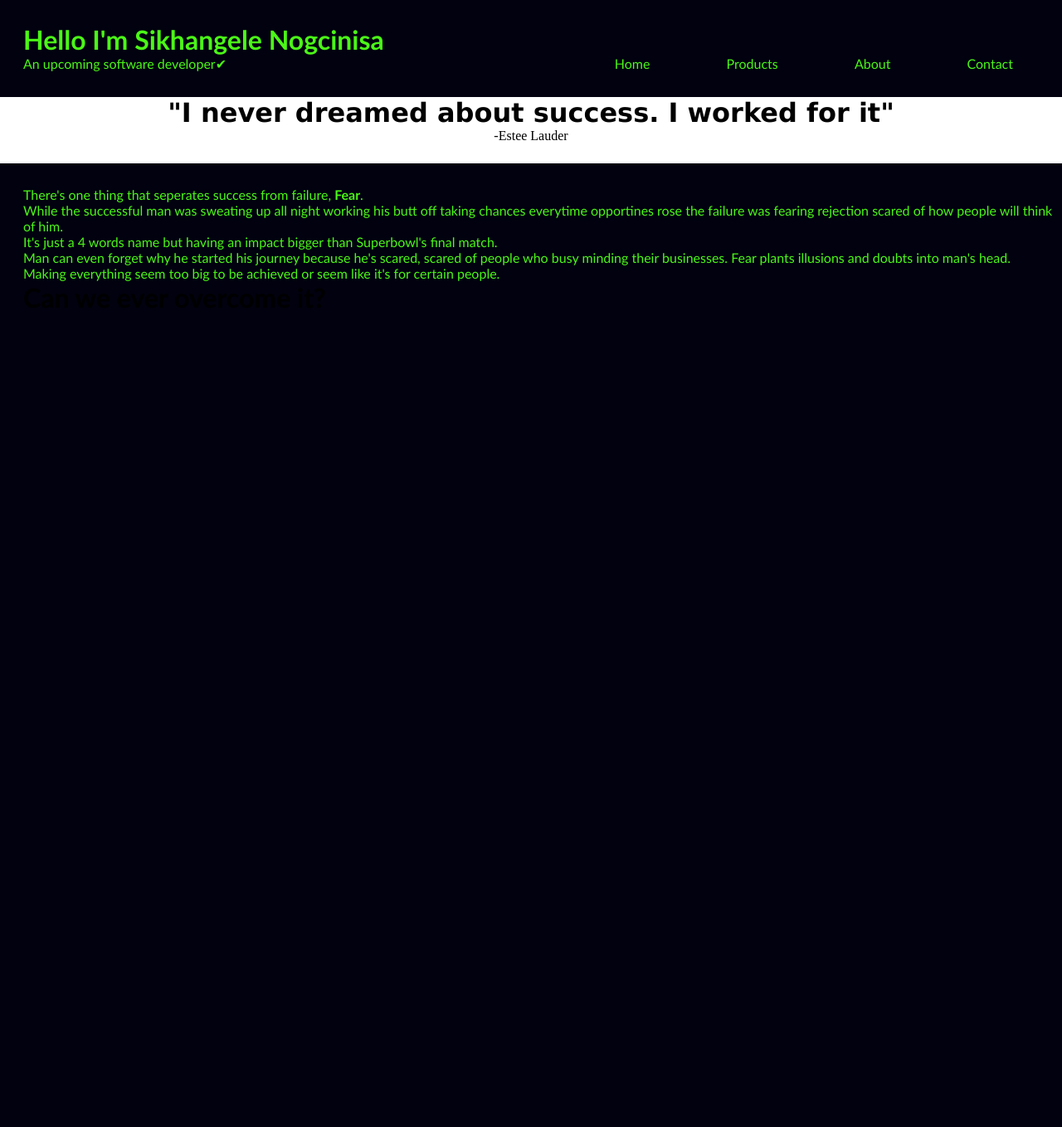
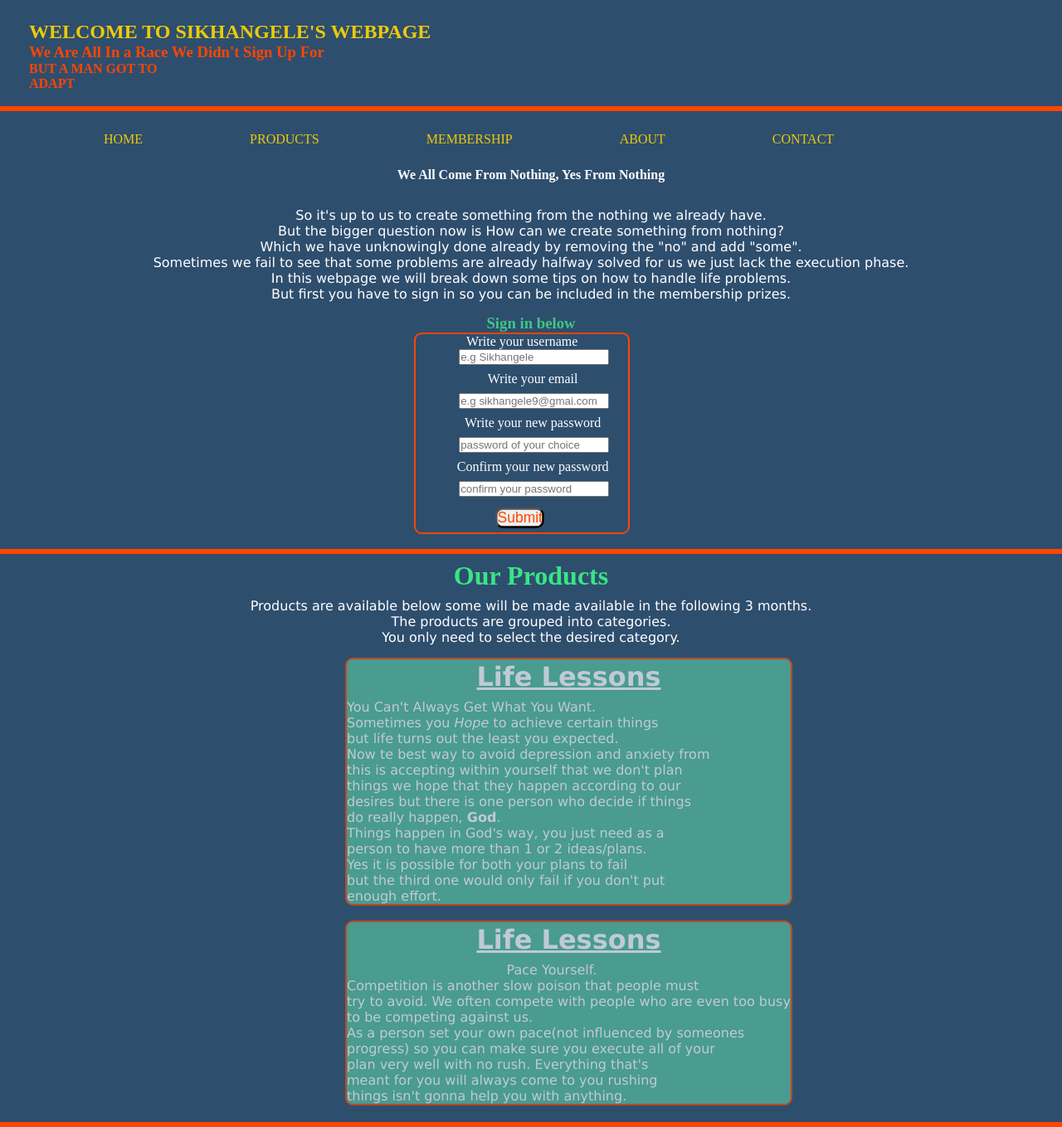
Before and after one commit to skarra-lab/Learner, a plain HTML site: page index.html in a window 1280 px wide. Shown: the whole page at 83% size. Before the commit the page ends 800 px from the top, so only its background shows below. Drawn offline with nearby package versions, Linux system fonts and the light colour scheme.

Commit message:
Add files via upload

```diff
--- a/index.html
+++ b/index.html
@@ -3,37 +3,101 @@
     <head>
         <meta charset="utf-8">
         <meta name="viewport" content="width=device-width, initial-scale=1.0">
-    <link rel="stylesheet" href="style.css">
+        <link rel="stylesheet" href="styles.css">
+        <title>glimpse of my progress</title>
+        <script src="https://code.jquery.com/jquery-3.7.1.min.js" integrity="sha256-/JqT3SQfawRcv/BIHPThkBvs0OEvtFFmqPF/lYI/Cxo=" crossorigin="anonymous"></script>
     </head>
     <body>
-    <div class="one">
-        <h1 class="who">Hello I'm Sikhangele Nogcinisa</h1>
-        <p class="define">An upcoming software developer&#10004;</p>
-        <nav class="cons">
+        <script>
+            $(document).ready(function() {
+            $("a").css("margin-left", "90px");
+            $("li").css("margin-top", "25px");
+            $("li").css("margin-bottom", "25px");
+            $("p").addClass("animated bounce");
+            $("#new").addClass("hinge");
+            $("#lets").css("display", "inline-block");
+            });
+        </script>
+        <section>
+            <h1 id="me">Welcome to Sikhangele's Webpage</h1>
+            <h3 id="me-me">We Are All In a Race We Didn't Sign Up For</h3>
+            <h4 id="me-more">But A Man Got To<br> Adapt</h4>
+        </section><br><hr>
+        <nav id="nav-bar">
             <ul>
-                <li><a href="">Home</a></li>
-                <li><a href="">Products</a></li>
-                <li><a href="">About</a></li>
-                <li><a href="">Contact</a></li>
+                <li id="navigation"><a href="#Home">Home</a></li>
+                <li id="navigation"><a href="#Products">Products</a></li>
+                <li id="navigation"><a href="#Membershp">Membership</a></li>
+                <li id="navigation"><a href="#About">About</a></li>
+                <li id="navigation"><a href="#Contact">Contact</a></li>
             </ul>
         </nav>
-    </div>
-    <div class="content">
-        <h1 class="heading">"I never dreamed about success. I worked for it"</h1>
-        <p class="describe">-Estee Lauder</p>
-    </div>
-    <div class="more">
-        <p class="description">There's one thing that seperates success from failure, <strong>Fear</strong>.<br>
-            While the successful man was sweating up all night working his butt off taking chances everytime opportines rose
-            the failure was fearing rejection scared of how people will think of him.<br>
-            It's just a 4 words name but having an impact bigger than Superbowl's final match.<br>
-            Man can even forget why he started his journey because he's scared, scared of people who busy minding
-            their businesses. Fear plants illusions and doubts into man's head.<br>
-            Making everything seem too big to be achieved or seem like it's for certain people.
+        <div id="content">
+            <h4 id="some">We all come from nothing, yes from <strong>Nothing</strong></h4>
+            <p class="describe">So it's up to us to create something from the nothing we already have.</p>
+            <p class="say">But the bigger question now is How can we create something from nothing?</p>
+            <p class="sayy">Which we have unknowingly done already by removing the "no" and add "some".</p>
+            <p class="sayyy">
+                Sometimes we fail to see that some problems are already halfway solved for us we just lack the execution phase.<br>
+                In this webpage we will break down some tips on how to handle life problems.<br>
+                But first you have to sign in so you can be included in the membership prizes.
             </p>
         </div>
-    <div class="container">
-        <h1 class="dining">Can we ever overcome it?</h1>
+            <h3 id="sign">Sign in below</h3>
+            <div id="hard">
+                <p class="root">Write your username</p>
+                <div id="textbox">
+                <input type="text" method="post" placeholder="e.g Sikhangele" minlength="5" id="textbox" required>
+                <p class="rooot">Write your email</p>
+                <input type="email" method="post" placeholder="e.g sikhangele9@gmai.com" minlength="5" id="textbox" required>
+                <p class="roooot">Write your new password</p>
+                <input type="text" method="post" placeholder="password of your choice" minlength="8" id="textbox" required>
+                <p class="may">Confirm your new password</p>
+                <input type="text" method="post" placeholder="confirm your password" minlength="8" id="textbox" required>
                 </div>
+                <button class="submit">Submit</button>
+            </div><br><hr>
+        <div id="new-content">
+            <h1 class="products">Our Products</h1>
+                <p class="desc">Products are available below some will be made available in the following 3 months.<br>
+                The products are grouped into categories.<br>
+                You only need to select the desired category.
+                </p>
+                </div>
+            <div id="lets">
+                <div id="pro1">
+                    <h1 class="pro1-heading">Life Lessons</h1>
+                        <p1 class="desci">
+                            You Can't Always Get What You Want.<br>
+                            Sometimes you <em>Hope</em> to achieve certain things<br>
+                            but life turns out the least you expected.<br>
+                            Now te best way to avoid depression and anxiety from<br>
+                            this is accepting within yourself that we don't plan<br>
+                            things we hope that they happen according to our<br>
+                            desires but there is one person who decide if things<br>
+                            do really happen, <strong>God</strong>.<br>
+                            Things happen in God's way, you just need as a <br>
+                            person to have more than 1 or 2 ideas/plans.<br>
+                            Yes it is possible for both your plans to fail<br>
+                            but the third one would only fail if you don't put<br>
+                            enough effort.
+                        </p1>
+                </div>
+                <div class="pro2-heading">
+                    <h1 class="now">Life Lessons</h1>
+                    <p1 class="desci2">
+                        Pace Yourself.<br>
+                        Competition is another slow poison that people must<br>
+                        try to avoid.
+                        We often compete with people who are even too busy<br>
+                        to be competing against us.<br>
+                        As a person set your own pace(not influenced by someones<br>
+                        progress) so you can make sure you execute all of your<br>
+                        plan very well with no rush. Everything that's<br>
+                        meant for you will always come to you rushing<br>
+                        things isn't gonna help you with anything.
+                    </p1>
+                </div>
+           </div><hr>
     </body>
 </html>
--- /dev/null
+++ b/styles.css
@@ -0,0 +1,239 @@
+* {
+    margin: 0;
+    padding: 0;
+}
+body {
+    background-color: rgb(46, 78, 110);
+}
+
+#me {
+    margin-top: 25px;
+    margin-left: 35px;
+    display: block;
+    color: orangered;
+    text-transform: uppercase;
+    margin-bottom: 0;
+    animation-name: colorChange;
+    animation-duration: 2s;
+    animation-iteration-count: infinite;
+}
+@keyframes colorChange {
+    50%{
+        color:rgb(236, 202, 9);
+    }
+}
+#me-me {
+    margin-top: 25px;
+    margin-left: 35px;
+    margin-top: 0;
+    display: block;
+    color: rgb(236, 202, 9);
+    animation-name: swift;
+    animation-duration: 2s;
+    animation-iteration-count: infinite;
+}
+@keyframes swift {
+    50%{
+        color: orangered;
+    }
+}
+#me-more {
+    margin-top: 0;
+    margin-left: 35px;
+    display: block;
+    color: orangered;
+    text-transform: uppercase;
+    margin-bottom: 0;
+}
+ul li {
+    display: inline-block;
+    margin-left: 35px;
+    margin-top: 55px;
+    animation-name: slide;
+    animation-duration: 2s;
+}
+li a {
+    list-style-type: none;
+    text-decoration: none;
+    color: orangered;
+    margin-top: 25px;
+    text-transform: uppercase;
+    color:  rgb(236, 202, 9);
+}
+@keyframes slide {
+    from{
+        transform: translateX(-150%);
+    }
+
+}
+li a:hover {
+    opacity: 60%;
+    color: orangered;
+}
+hr {
+    border: 3px solid orangered;
+}
+#some {
+    color: white;
+    text-align: center;
+    text-transform: capitalize;
+}
+.describe {
+    color: white;
+    text-align: center;
+    font-family: Verdana;
+    margin-top: 30px;
+}
+.say, .sayy, .sayyy {
+    color: white;
+    text-align: center;
+    font-family: Verdana;
+}
+#sign {
+    margin-top: 15px;
+    color: orangered;
+    text-align: center;
+    animation-name: mzwa;
+    animation-duration: 2s;
+    animation-iteration-count: infinite;
+}
+@keyframes mzwa {
+    20%{
+        color:rgb(149, 236, 9);
+    }
+    40%{
+        color:rgb(9, 236, 168);
+    }
+}
+#hard {
+    border: 2px solid orangered;
+    width: 20%;
+    height: 80%;
+    margin-left: 39%;
+    border-radius: 9px;
+}
+.root, .rooot, .roooot, .may{
+    color: white;
+    text-align: center;
+}
+#textbox {
+    vertical-align: middle;
+    margin-left: 26px;
+    margin-bottom: 8px;
+}
+.rooot, .roooot, .may {
+    color: white;
+    margin-bottom: 8px;
+}
+.submit {
+    align-items: center;
+    margin-left: 40%;
+    color: orangered;
+    height:20%;
+    animation-name: slideUp;
+    animation-duration: 2s;
+    animation-iteration-count: infinite;
+    margin-bottom: 8px;
+    border-radius: 7px;
+}
+@keyframes slideUp {
+    30%{
+        color: orangered;
+        transform: scale(1.6,1.6);
+    }
+}
+.submit:hover {
+    background-color: brown;
+    color: white;
+}
+.products {
+    color: rgb(236, 202, 9);
+    text-align: center;
+    margin-top: 8px;
+    margin-bottom: 8px;
+    animation-name: moree;
+    animation-duration: 2s;
+    animation-iteration-count: infinite;
+}
+@keyframes moree {
+    20%{
+        color:rgb(149, 236, 9);
+    }
+    40%{
+        color:rgb(9, 236, 168);
+    }
+}
+#new-content {
+    display: inline block;
+}
+.desc {
+    color: white;
+    font-family: Verdana;
+    text-align: center;
+    margin-bottom: 15px;
+}
+#pro1 {
+    display: block;
+    background-color: rgb(87, 189, 158);
+    border: 2px solid orangered;
+    border-radius: 9px;
+    opacity: 70%;
+}
+#pro1:hover {
+    animation-name: rotateUp;
+    animation-duration: 2s;
+}
+@keyframes rotateUp {
+    from{
+        transform: rotateY(360deg);
+    }
+}
+.pro1-heading {
+      color: white;
+      font-family: Verdana;
+      margin-top: 2px;
+      margin-bottom: 8px;
+      text-align: center;
+      text-decoration: underline;
+}
+.desci{
+    color: white;
+    font-family: Verdana;
+    text-align: center;
+}
+#lets {
+    display: block;
+    align-items: center;
+    padding-left: 32.5%;
+}
+.pro2-heading {
+    display: block;
+    background-color: rgb(87, 189, 158);
+    border: 2px solid orangered;
+    border-radius: 9px;
+    opacity: 70%;
+    margin-top: 18px;
+    margin-bottom: 20px;
+}
+.now {
+    color: white;
+    font-family: Verdana;
+    margin-top: 2px;
+    margin-bottom: 8px;
+    text-align: center;
+    text-decoration: underline;
+}
+.desci2 {
+    color: white;
+    font-family: Verdana;
+    margin-left: 36%;
+}
+.pro2-heading:hover {
+    animation-name: rotateDown;
+    animation-duration: 2s;
+}
+@keyframes rotateDown {
+    from{
+        transform: rotateY(360deg);
+    }
+}
```
Lines whose indentation alone changed are shown as unchanged.
